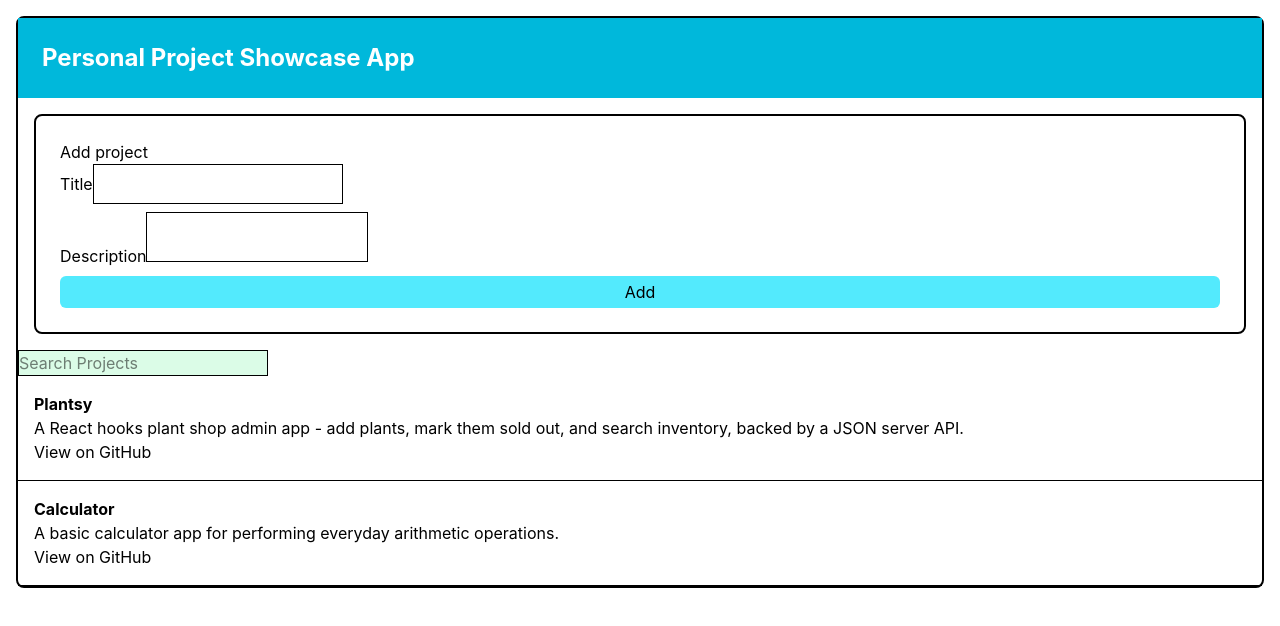
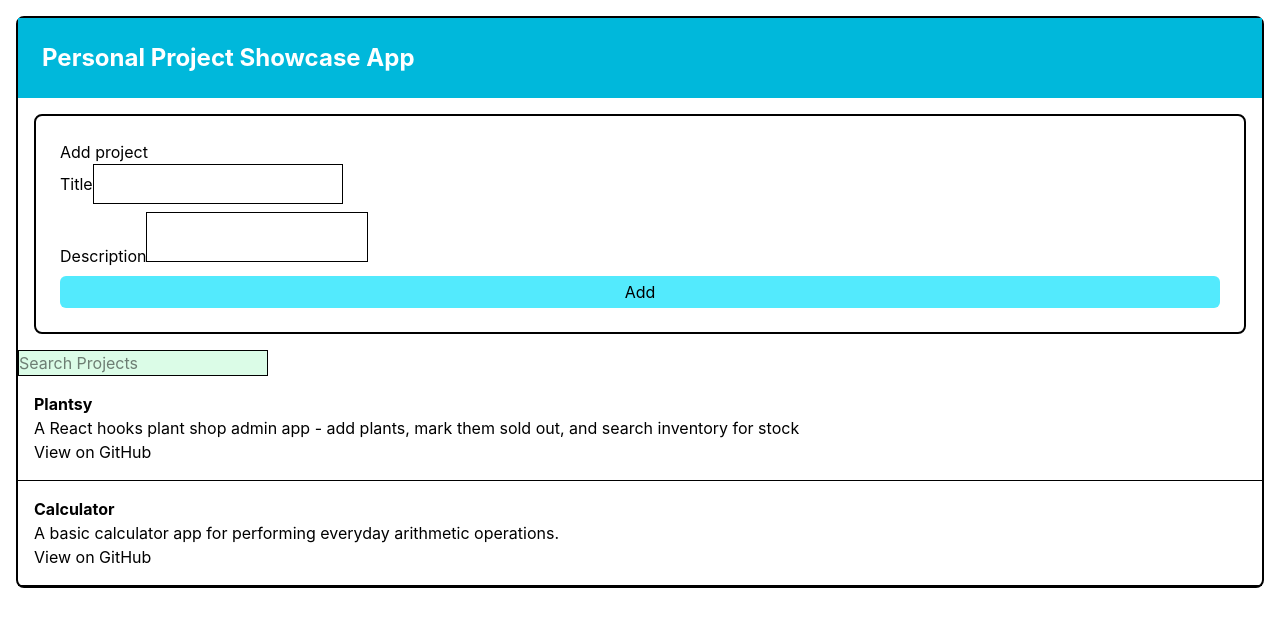
Before and after one commit to malukivictor/summative-lab, a React (Vite) app: page / in a window 1280 px wide. Shown: the top 626 px of the page. Built offline with nearby package versions, Linux system fonts and the light colour scheme.

Commit message:
layout check

```diff
--- a/src/App.jsx
+++ b/src/App.jsx
@@ -9,7 +9,7 @@ const initialProjects = [
   {
     id: 1,
     title: 'Plantsy',
-    description: 'A React hooks plant shop admin app - add plants, mark them sold out, and search inventory, backed by a JSON server API.',
+    description: 'A React hooks plant shop admin app - add plants, mark them sold out, and search inventory for stock',
     url: 'https://github.com/malukivictor/react-hooks-plantshop-cr-vite',
   },
   {
```
